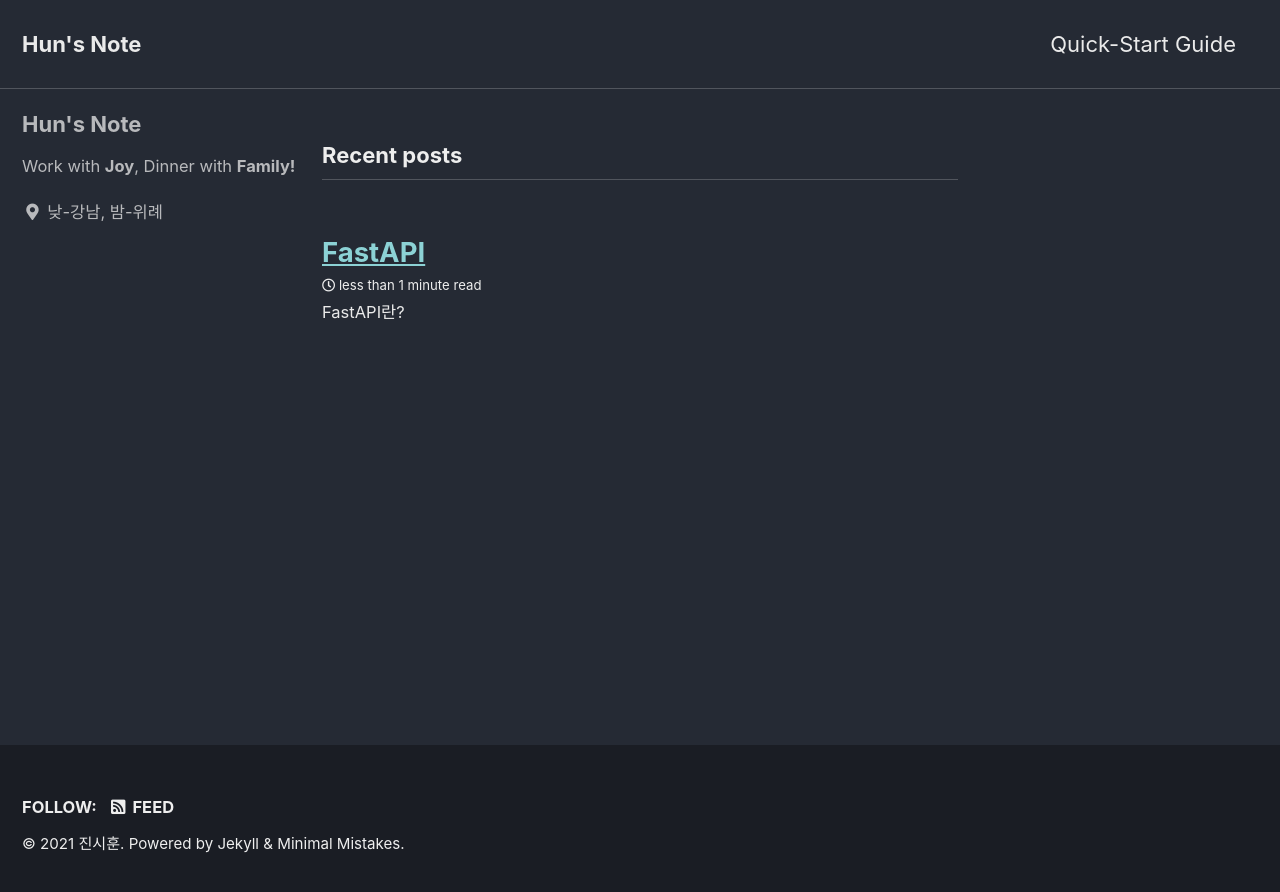
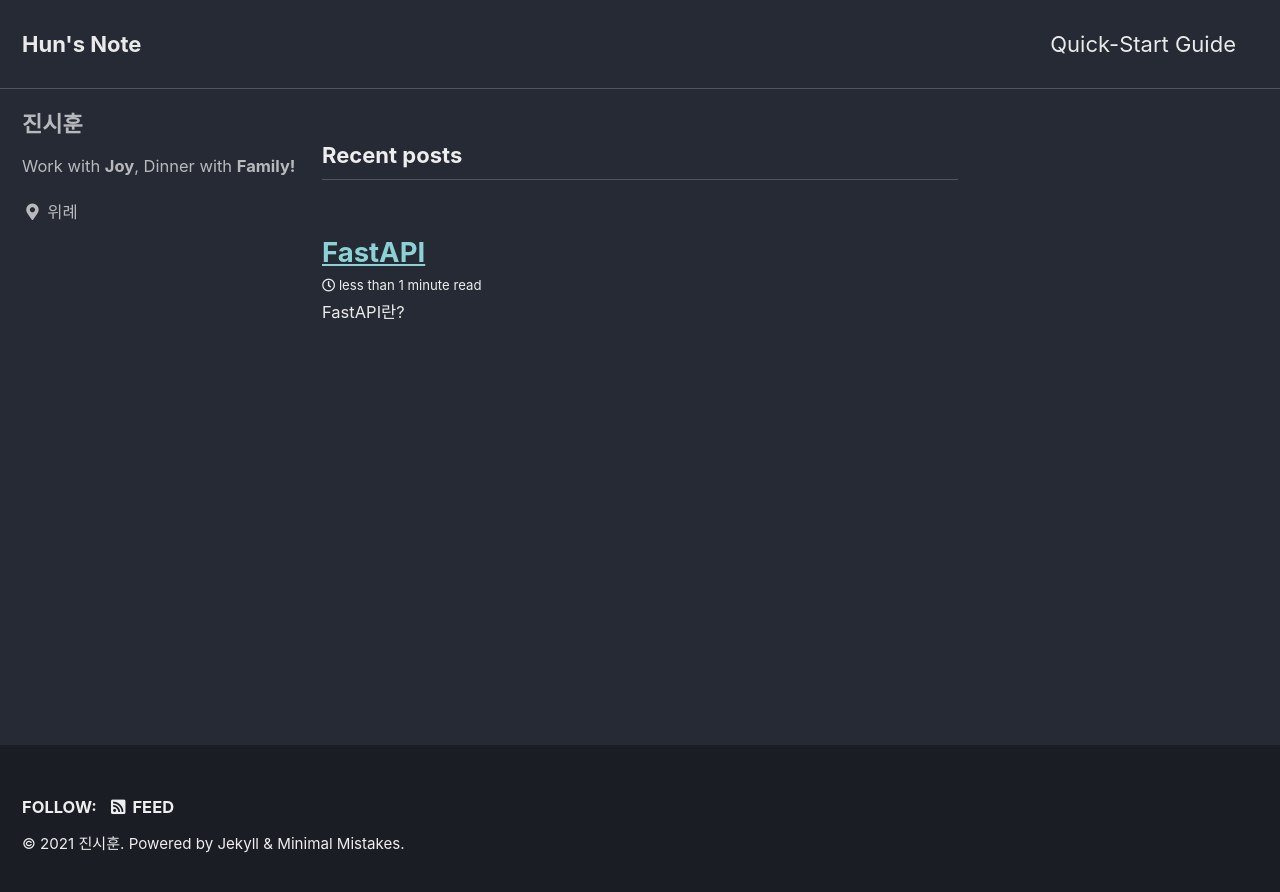
Before and after one commit to blitz2200/blitz2200.github.io, a Jekyll site: the page built from index.html, in a window 1280 px wide. Shown: the top 892 px of the page. Built offline with Jekyll 4.4.1, drawn with Linux system fonts in a browser that asks for light colours; cached includes are drawn as plain includes; the list of posts is cut into pages by our own code.

Commit message:
이름 업데이트

```diff
--- a/_config.yml
+++ b/_config.yml
@@ -101,10 +101,10 @@ analytics:
 
 # Site Author
 author:
-  name             : "Hun's Note"
+  name             : "진시훈"
   avatar           : # path of avatar image, e.g. "/assets/images/bio-photo.jpg"
   bio              : "Work with **Joy**, Dinner with **Family!**"
-  location         : "낮-강남, 밤-위례"
+  location         : "위례"
   email            :
   links:
     - label: "Email"
```
